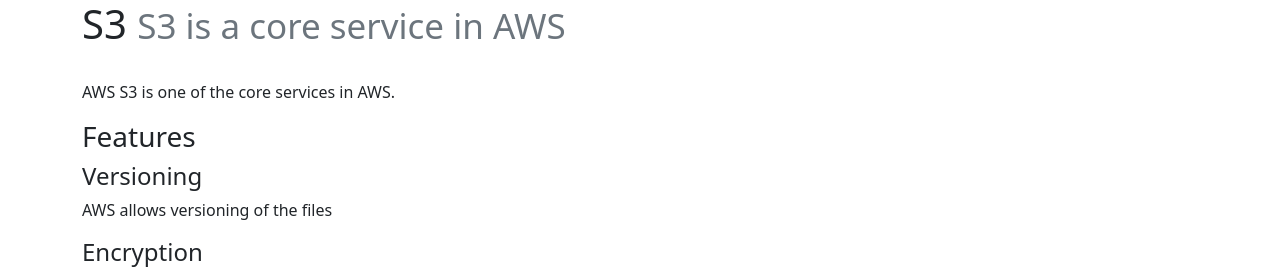
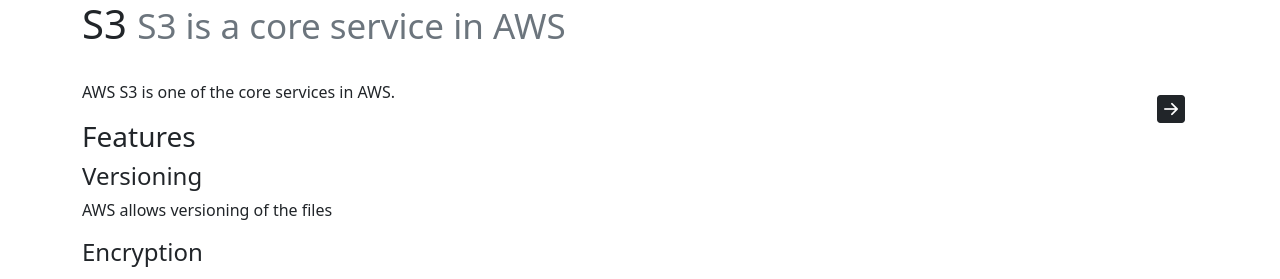
Before and after one commit to s-kazi/s-kazi.github.io, a Jekyll site: the page built from aws/s3/index.markdown, in a window 1280 px wide. Shown: the top 279 px of the page. Built offline with Jekyll 4.4.1, drawn with Linux system fonts in a browser that asks for light colours; nearby versions of some CDN libraries.

Commit message:
Update post.html

```diff
--- a/_layouts/post.html
+++ b/_layouts/post.html
@@ -5,6 +5,9 @@
   </div>-->
   <h1>{{ page.title }} <small class="text-muted">{{ page.subtitle }}</small></h1>
   <div class="b-example-divider"></div><br/>
+  <button class="btn float-end" data-bs-toggle="offcanvas" data-bs-target="#offcanvas" role="button">
+      <i class="bi bi-arrow-right-square-fill fs-3" data-bs-toggle="offcanvas" data-bs-target="#offcanvas"></i>
+  </button>
   <div class="fs-6 fs-lg-1">
     {{ content }}
   </div>
```
